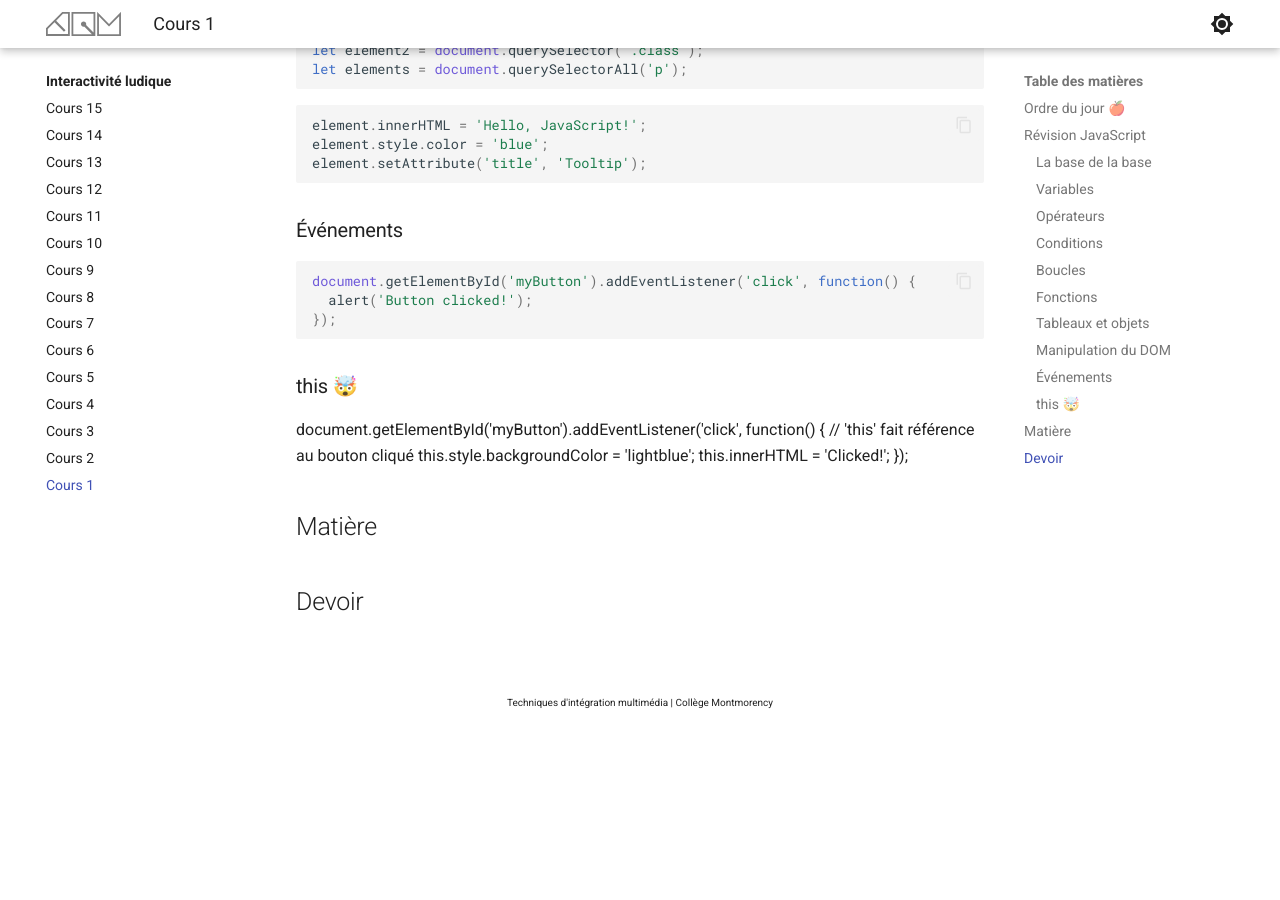
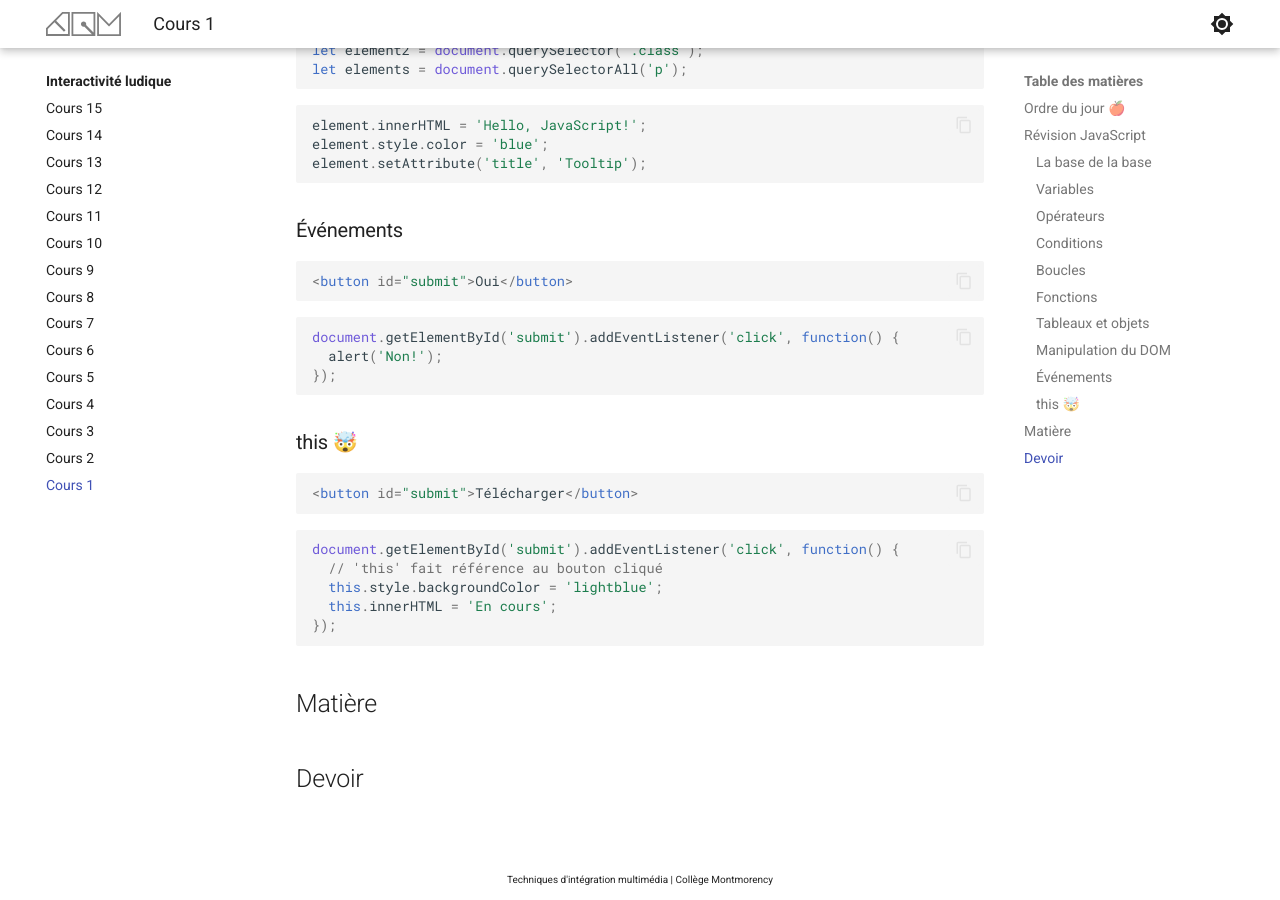
Before and after one commit to jfcmontmorency/old_compendium, an MkDocs documentation site: the page built from docs/582-301–interactivite-ludique/cours01.md, in a window 1280 px wide and 900 px high, scrolled down 3257 px. Built offline with MkDocs 1.6.1 and Material for MkDocs 9.7.7, drawn with Linux system fonts in a browser that asks for light colours; before the commit the page ends 3980 px from its top, so only the background shows below that.

Commit message:
Update cours01.md

````diff
--- a/docs/582-301–interactivite-ludique/cours01.md
+++ b/docs/582-301–interactivite-ludique/cours01.md
@@ -92,18 +92,21 @@ for (let i = 0; i < 100000; i++) {
   console.log(i + ' $');
 }
 ```
+
 ```js title="for...in"
 let person = {name: 'JF', age: 99, city: 'Laval'};
 for (let key in person) {
   console.log(key + ' : ' + person[key]);
 }
 ```
+
 ```js title="for...of"
 let fruits = ['Pomme', 'Banane', 'Cerise'];
 for (let fruit of fruits) {
   console.log(fruit);
 }
 ```
+
 ```js title="forEach"
 let numbers = [1, 2, 3, 4, 5];
 numbers.forEach(function(number) {
@@ -118,11 +121,13 @@ function greet(name) {
   return 'Coucou ' + name + ' !';
 }
 ```
+
 ```js title="Variable fonction"
 const greet = function(name) {
   return 'Coucou ' + name + ' !';
 };
 ```
+
 ```js title="Fonction fléchée"
 const greet = (name) => {
   return 'Coucou ' + name + ' !';
@@ -135,6 +140,7 @@ const greet = (name) => {
 let fruits = ['Pomme', 'Banane', 'Cerise'];
 console.log(fruits[1]); // Banane
 ```
+
 ```js
 let person = {
   name: 'JF',
@@ -151,6 +157,7 @@ let element = document.getElementById('demo');
 let element2 = document.querySelector('.class');
 let elements = document.querySelectorAll('p');
 ```
+
 ```js
 element.innerHTML = 'Hello, JavaScript!';
 element.style.color = 'blue';
@@ -158,19 +165,30 @@ element.setAttribute('title', 'Tooltip');
 ```
 
 ### Événements
+
+```html
+<button id="submit">Oui</button>
+```
+
 ```js
-document.getElementById('myButton').addEventListener('click', function() {
-  alert('Button clicked!');
+document.getElementById('submit').addEventListener('click', function() {
+  alert('Non!');
 });
 ```
 
 ### this 🤯
 
-document.getElementById('myButton').addEventListener('click', function() {
+```html
+<button id="submit">Télécharger</button>
+```
+
+```js
+document.getElementById('submit').addEventListener('click', function() {
   // 'this' fait référence au bouton cliqué
   this.style.backgroundColor = 'lightblue';
-  this.innerHTML = 'Clicked!';
+  this.innerHTML = 'En cours';
 });
+```
 
 ## Matière
 
````
